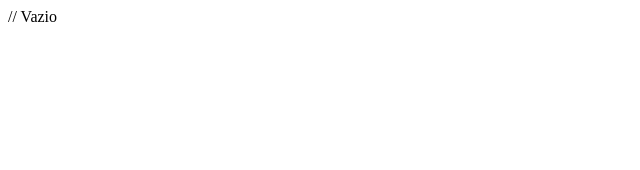
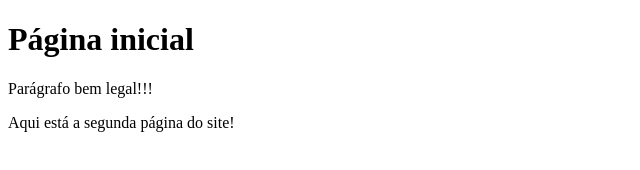
Before and after one commit to VeryCoolUsernaming/JotaScript, a plain HTML site: page index.html in a window 1280 px wide. Shown: the whole page, without its empty margins (0-640 px from the left). Drawn offline with Linux system fonts and the light colour scheme.

Commit message:
Utilização do Github.Dev + Site principal

```diff
--- a/index.html
+++ b/index.html
@@ -1 +1,20 @@
-// Vazio
+<!DOCTYPE html>
+<html lang="pt_BR">
+<meta charset="UTF-8">
+<title>Página de teste</title>
+<meta name="viewport" content="width=device-width,initial-scale=1">
+<link rel="stylesheet" href="">
+<style>
+</style>
+<script src=""></script>
+<body>
+
+
+<div class="Central">
+ <h1>Página inicial</h1>
+ <p>Parágrafo bem legal!!!</p>
+ <p>Aqui está a segunda página do site!</p>
+</div>
+
+</body>
+</html>
--- /dev/null
+++ b/indexClass.css
@@ -0,0 +1,4 @@
+p {  /* Selector */
+    color: rgb(0, 255, 85);  /* Property: value */
+    font-family: Arial, sans-serif;  /* Property: value */
+}
```
Also changed, not shown: 1 other file.
